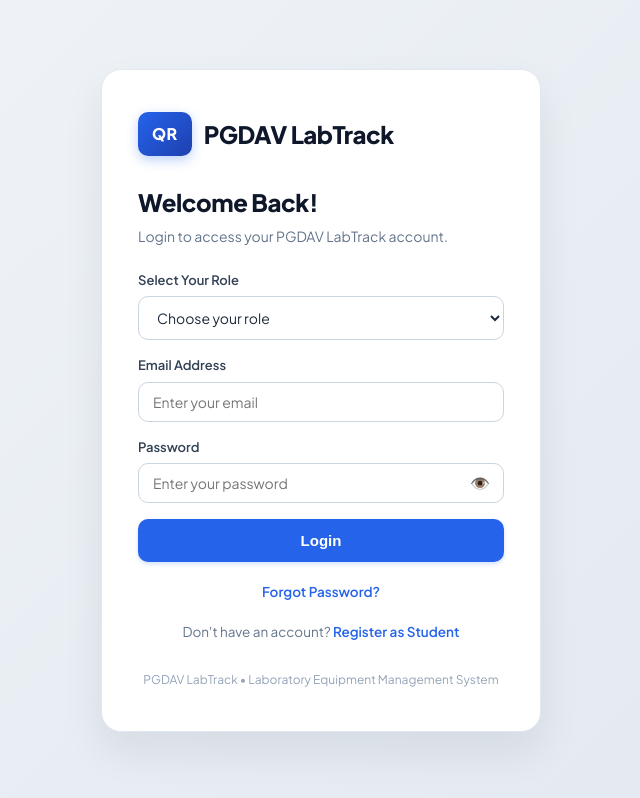
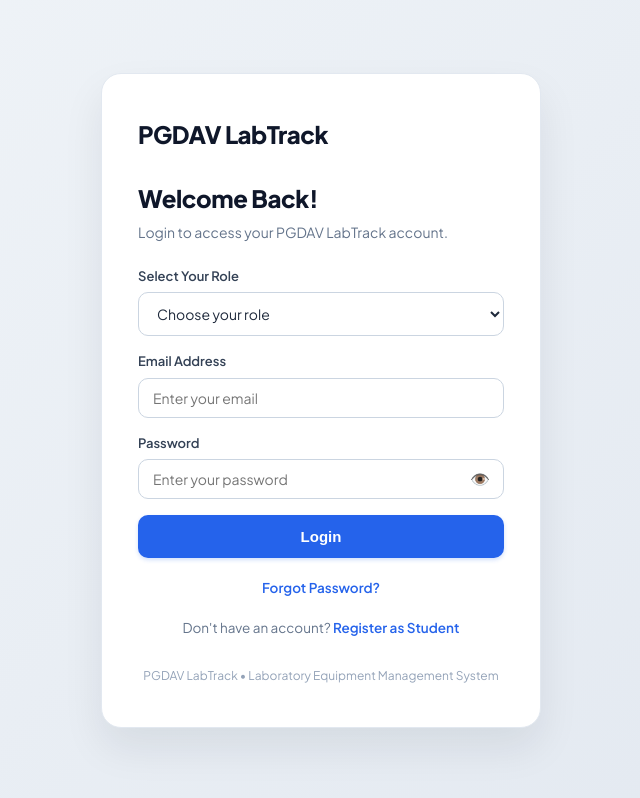
Before and after one commit to Ashutosh-kgn/PGDAV-LabTrack, a plain HTML site: page index.html in a window 1280 px wide. Shown: the whole page, without its empty margins (319-959 px from the left). Drawn offline with Linux system fonts and the light colour scheme.

Commit message:
Update index.html login branding and clean formatting

```diff
--- a/index.html
+++ b/index.html
@@ -1,6 +1,6 @@
-
 <!DOCTYPE html>
 <html lang="en">
+
 <head>
     <meta charset="UTF-8">
     <meta name="viewport" content="width=device-width, initial-scale=1.0">
@@ -17,7 +17,6 @@
         <section class="login-card">
 
             <div class="brand">
-                <div class="brand-icon">QR</div>
                 <h1>PGDAV LabTrack</h1>
             </div>
 
@@ -43,24 +42,15 @@
 
                     <div class="form-group">
                         <label for="email">Email Address</label>
-                        <input
-                            type="email"
-                            id="email"
-                            placeholder="Enter your email"
-                            required
-                        >
+                        <input type="email" id="email" placeholder="Enter your email" required>
                     </div>
 
                     <div class="form-group">
                         <label for="password">Password</label>
                         <div class="input-password-wrapper">
-                            <input
-                                type="password"
-                                id="password"
-                                placeholder="Enter your password"
-                                required
-                            >
-                            <button type="button" class="toggle-password-btn" id="toggleLoginPassword" title="Show/Hide password">👁️</button>
+                            <input type="password" id="password" placeholder="Enter your password" required>
+                            <button type="button" class="toggle-password-btn" id="toggleLoginPassword"
+                                title="Show/Hide password">👁️</button>
                         </div>
                     </div>
 
@@ -94,4 +84,5 @@
     <script type="module" src="js/app.js"></script>
 
 </body>
+
 </html>
```
Also changed, not shown: 1 other file.
